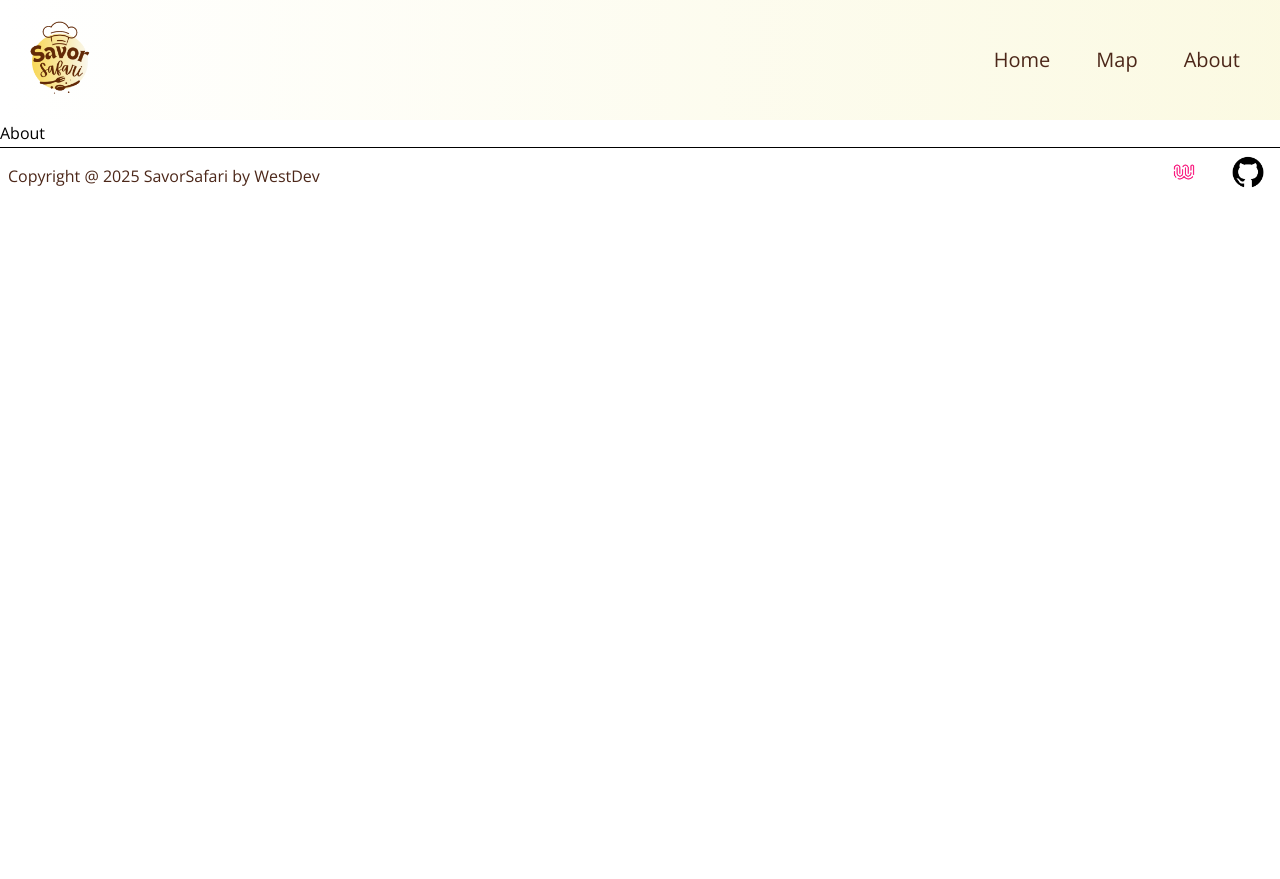
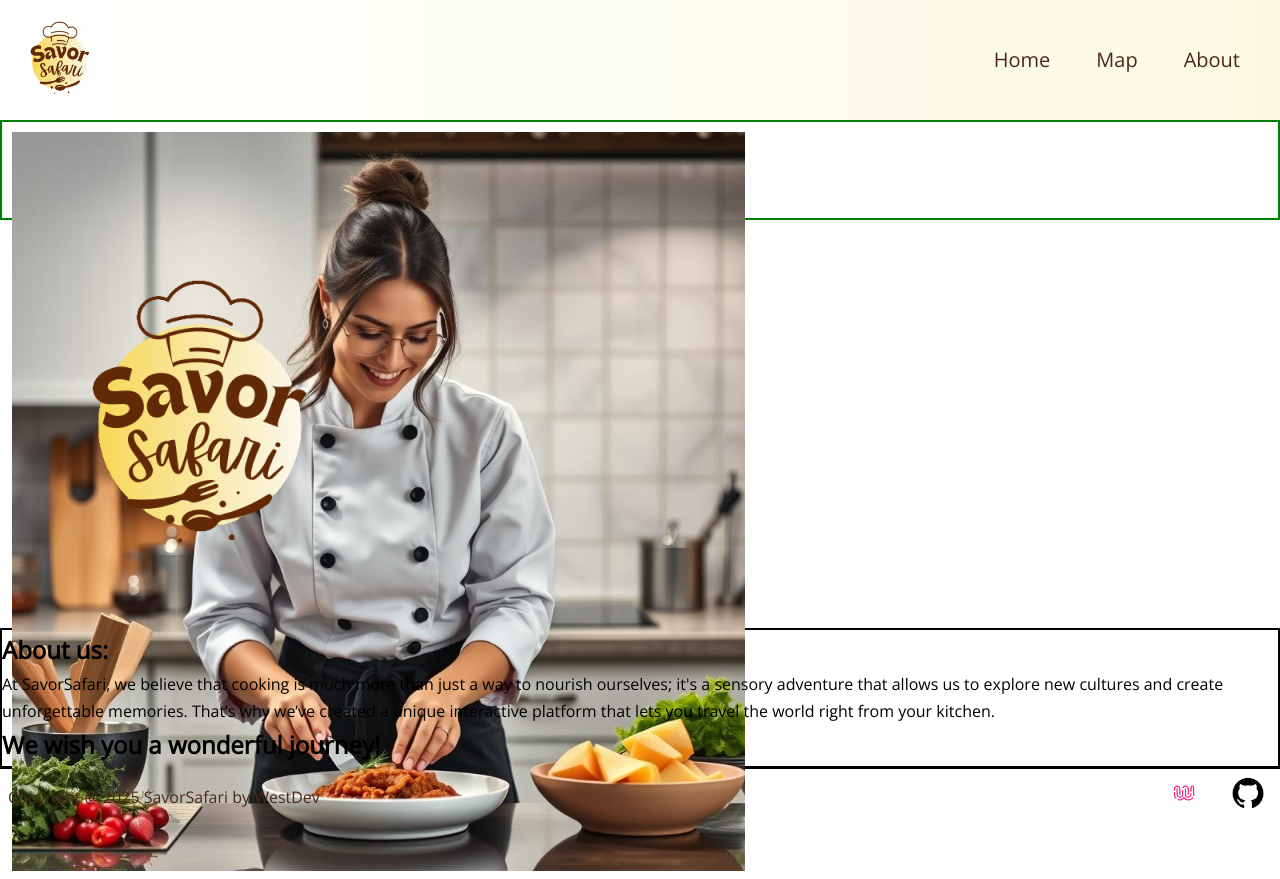
Before and after one commit to wildcodeschool-2025-03/JS-WestDevs-P2-SavorSafari, a React (Vite) app in the folder client/: page /about in a window 1280 px wide. Before the commit the page ends 800 px from the top, so only its background shows below. Built offline with nearby package versions, Linux system fonts and the light colour scheme.

Commit message:
creat page about

```diff
--- /dev/null
+++ b/client/src/components/About/About.css
@@ -0,0 +1,19 @@
+.img {
+  border: 2px, solid, yellow;
+  display: flex;
+  object-fit: contain;
+  height: 100px;
+  width: 100%;
+  padding: 10px;
+}
+
+.avatar.woman {
+  border: 2px, solid, green;
+  object-fit: contain;
+  height: 100px;
+  padding: 10px;
+}
+article.text {
+  border: 2px, solid, black;
+  object-fit: contain;
+}
--- a/client/src/components/About/About.tsx
+++ b/client/src/components/About/About.tsx
@@ -1,5 +1,27 @@
+import "./About.css";
+
 const About = () => {
-  return <p>About</p>;
+  return (
+    <>
+      <div className="avatar woman">
+        <img src="/src/assets/img/avatar_projet_2.webp" alt="avatar woman" />
+      </div>
+
+      <img src="/src/assets/img/SavorLogo.png" alt="logo" />
+
+      <article className="text">
+        <h1>About us:</h1>
+        <p>
+          At SavorSafari, we believe that cooking is much more than just a way
+          to nourish ourselves; it's a sensory adventure that allows us to
+          explore new cultures and create unforgettable memories. That’s why
+          we’ve created a unique interactive platform that lets you travel the
+          world right from your kitchen.
+        </p>
+        <h2>We wish you a wonderful journey!</h2>
+      </article>
+    </>
+  );
 };
 
 export default About;
```
Also changed, not shown: client/src/assets/img/avatar_projet_2.webp (added).
